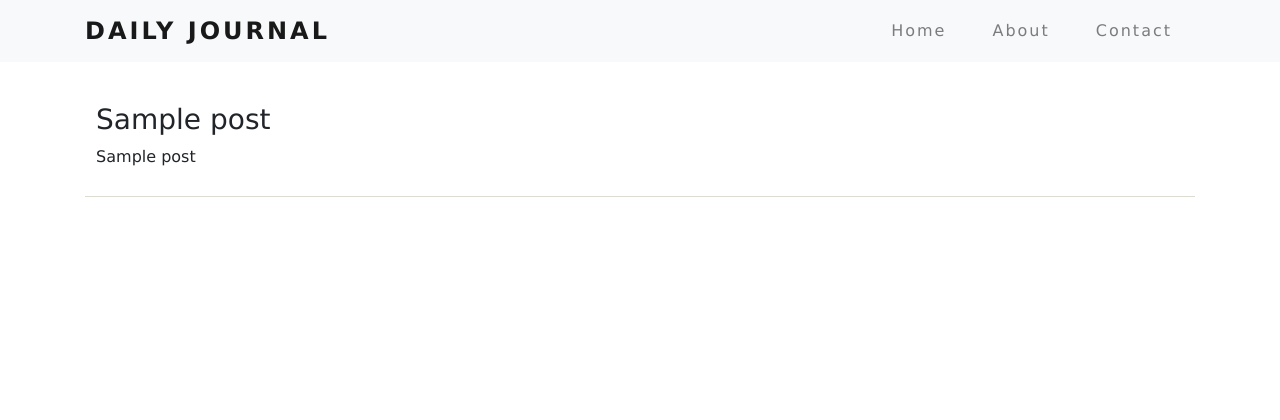
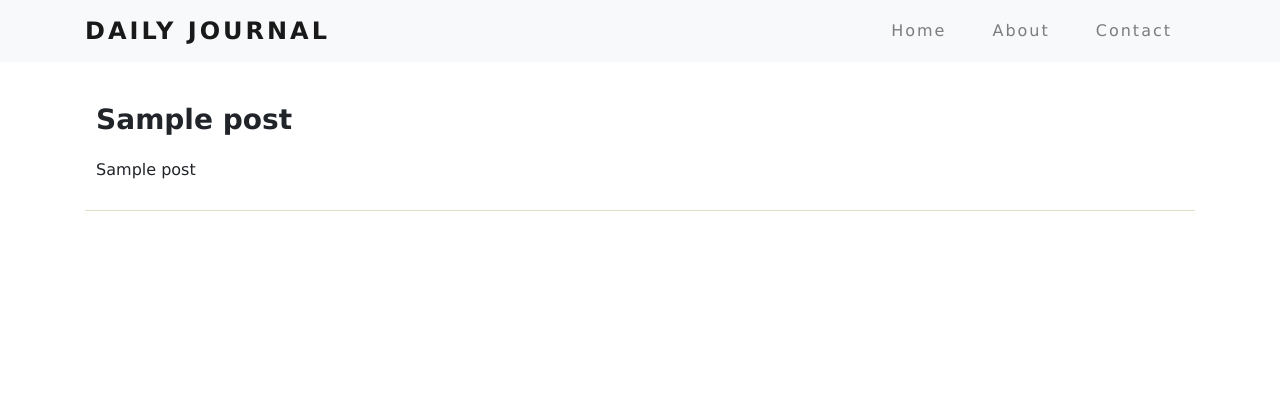
Before and after one commit to VivekAlhat/blog, a Node server app: template views/home.ejs in a window 1280 px wide. Shown: the top 420 px of the page. Run offline with Node 20, Linux system fonts and the light colour scheme; the template is opened without the code that fills it: most values are stand-ins (such as "Sample title", 1, 10 or a date in 2020); some libraries are stand-ins or nearby versions.

Commit message:
Update Post Css

```diff
--- a/public/css/styles.css
+++ b/public/css/styles.css
@@ -18,6 +18,11 @@ label {
 
 textarea {
   resize: none;
+}
+
+h3 {
+  font-weight: bold;
+  margin-bottom: 2%;
 }
 
 #footer {
@@ -65,3 +70,8 @@ textarea {
   padding: 1%;
   border-bottom: 1px solid #dfddc7;
 }
+
+.blogpost {
+  margin-top: 10px;
+  padding: 1%;
+}
```
